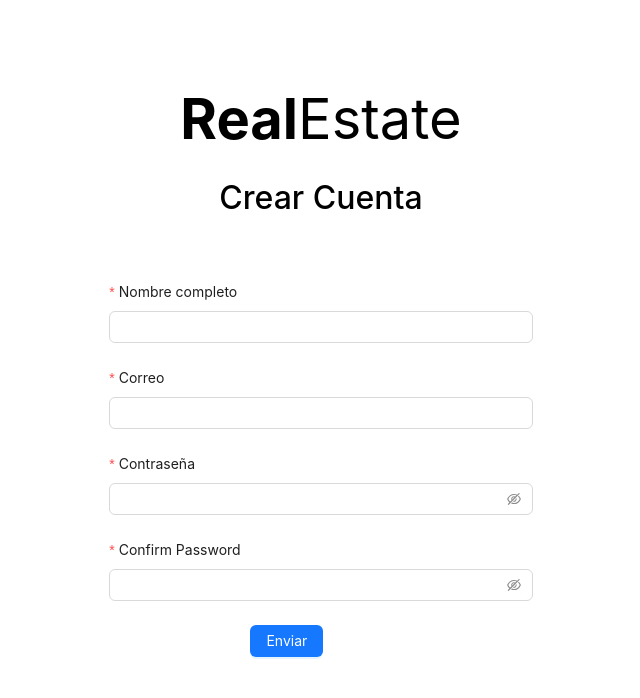
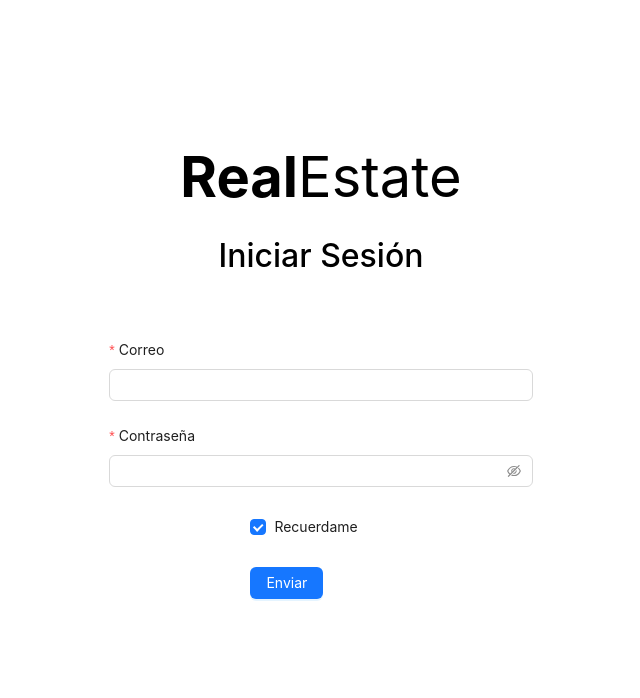
Before and after one commit to Walter-Daniel/bienesraices-frontend, a React (Vite) app: page / in a window 1280 px wide. Shown: the top 698 px of the page, without its empty margins (319-959 px from the left). Built offline with nearby package versions, Linux system fonts and the light colour scheme.

Commit message:
Creación de ruta principal y secundarias e instalación de react router

```diff
--- a/package.json
+++ b/package.json
@@ -13,7 +13,8 @@
     "antd": "^5.3.2",
     "react": "^18.2.0",
     "react-dom": "^18.2.0",
-    "react-redux": "^8.0.5"
+    "react-redux": "^8.0.5",
+    "react-router-dom": "^6.10.0"
   },
   "devDependencies": {
     "@types/react": "^18.0.28",
--- a/src/App.jsx
+++ b/src/App.jsx
@@ -7,6 +7,7 @@ import { Alert, Dropdown, Layout, Space } from 'antd';
 const { Header, Footer, Content } = Layout;
 
 import React from 'react'
+import { AppRouter } from './router';
 
 
 export const App = () => {
--- a/src/main.jsx
+++ b/src/main.jsx
@@ -1,19 +1,19 @@
 import React from 'react'
 import ReactDOM from 'react-dom/client'
 import App from './App'
+import { RouterProvider } from "react-router-dom";
 
 import { store } from './store/store';
 import { Provider } from 'react-redux';
 
 import 'antd/dist/reset.css';
 import './styles.css'
-import { Login } from './auth/login/Login';
-import { Register } from './auth/register/Register';
+import { AppRouter } from './router';
 
 ReactDOM.createRoot(document.getElementById('root')).render(
   <React.StrictMode>
     <Provider store={ store } >
-      <Register />
+      <RouterProvider router={AppRouter} />
     </Provider>
   </React.StrictMode>,
 )
--- /dev/null
+++ b/src/router/AppRouter.jsx
@@ -0,0 +1,19 @@
+
+import { createBrowserRouter } from 'react-router-dom'
+import { Login } from '../auth/login/Login'
+import { Register } from '../auth/register/Register'
+
+export const AppRouter = createBrowserRouter([
+    {
+      path: "/",
+      element: <Login />,
+
+    //   children: [
+    //     {
+    //       path: "team",
+    //       element: <Team />,
+
+    //     },
+    //   ],
+    },
+]);
--- /dev/null
+++ b/src/router/index.js
@@ -0,0 +1 @@
+export * from './AppRouter';
```
Also changed, not shown: 1 other file (tests, documents, lock files or other folders).
